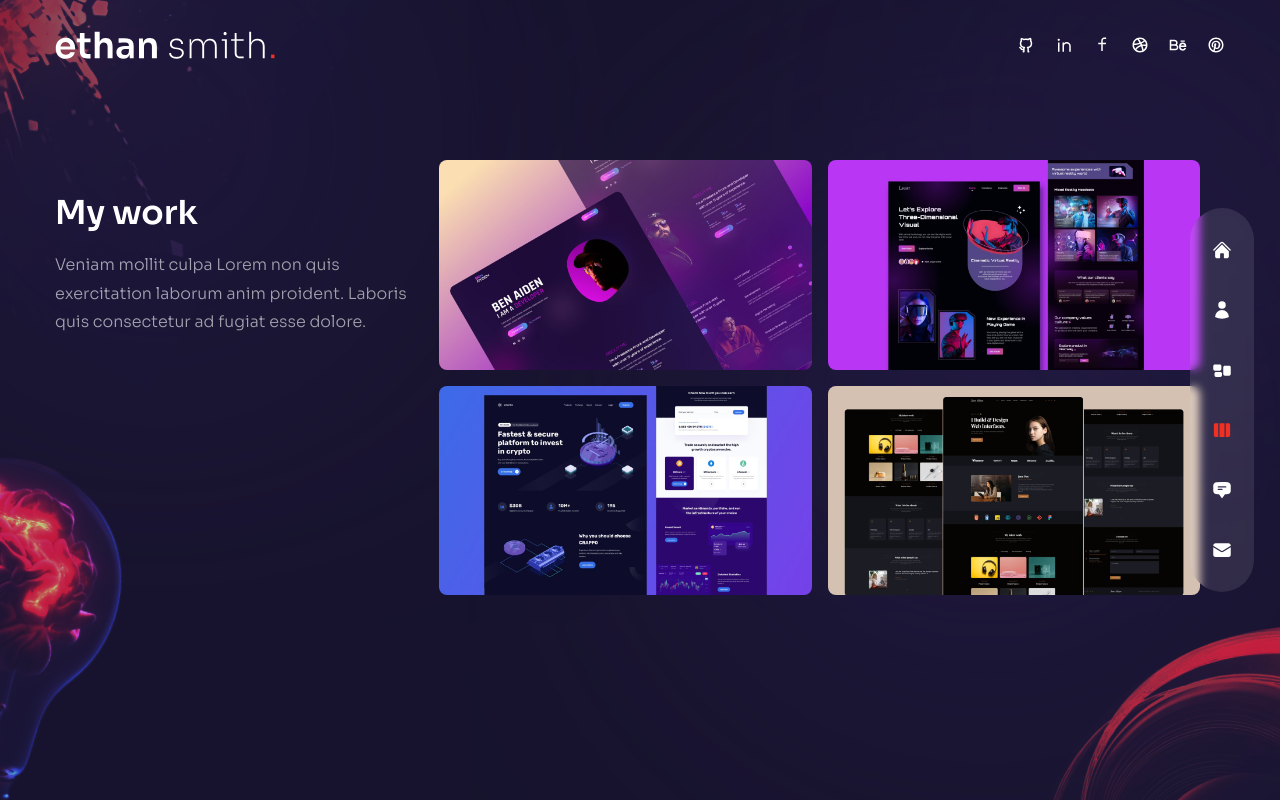
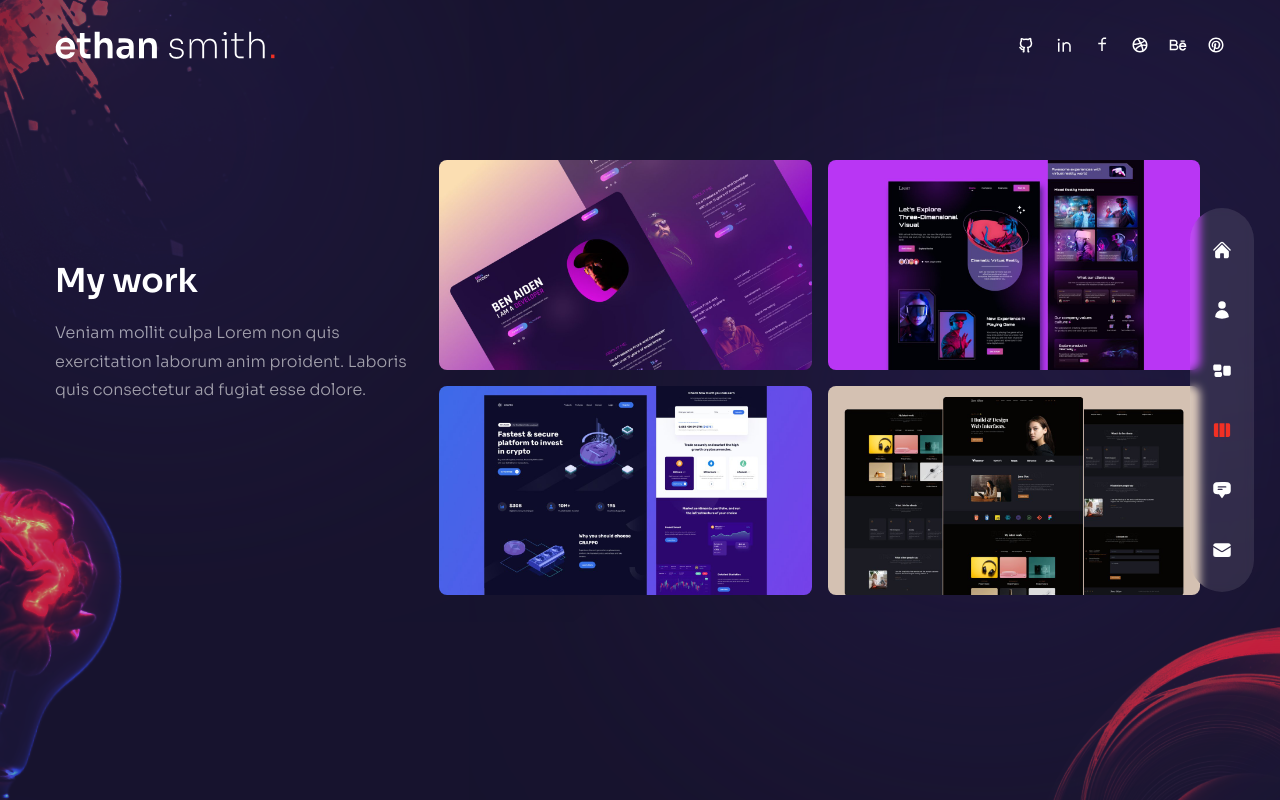
Before and after one commit to parteek2813/Portfolio-Nextjs, a Next.js app: page /work in a window 1280 px wide. Built offline with nearby package versions, Linux system fonts and the light colour scheme.

Commit message:
Added code *

```diff
--- a/components/WorkSlider.js
+++ b/components/WorkSlider.js
@@ -81,6 +81,7 @@ const WorkSlider = () => {
                   <div
                     className="relative rounded-lg overflow-hidden flex items-center
                   justify-center group"
+                    key={index}
                   >
                     <div className="flex items-center justify-center relative overflow-hidden group">
                       {/* image */}
@@ -101,7 +102,7 @@ const WorkSlider = () => {
                             PROJECT
                           </div>
                           {/* icon*/}
-                          <div>
+                          <div className="text-xl translate-y-[500%] group-hover:translate-y-0 transition-all duration-300 delay-200">
                             <BsArrowRight />
                           </div>
                         </div>
--- a/pages/work/index.js
+++ b/pages/work/index.js
@@ -14,13 +14,13 @@ const Work = () => {
       <div className="container mx-auto">
         <div className="flex flex-col xl:flex-row gap-x-0">
           {/* text */}
-          <div className="text-center flex xl:w-[30vw] flex-col lg:text-left mb-4 xl:mb-0">
+          <div className="text-center flex xl:w-[30vw] flex-col lg:text-left mb-4 xl:mb-0 mt-[20px] ">
             <motion.h2
               variants={fadeIn("up", 0.2)}
               initial="hidden"
               animate="show"
               exit="hidden"
-              className="h2 xl:mt-8 "
+              className="h2 xl:mt-20 "
             >
               My work <span className="text-accent"></span>
             </motion.h2>
@@ -29,7 +29,7 @@ const Work = () => {
               initial="hidden"
               animate="show"
               exit="hidden"
-              className="mb-4 max-w-[400px] mx-auto lg:mx-0"
+              className="mb-4 max-w-[400px] mx-auto lg:mx-0 "
             >
               Veniam mollit culpa Lorem non quis exercitation laborum anim
               proident. Laboris quis consectetur ad fugiat esse dolore.
```
